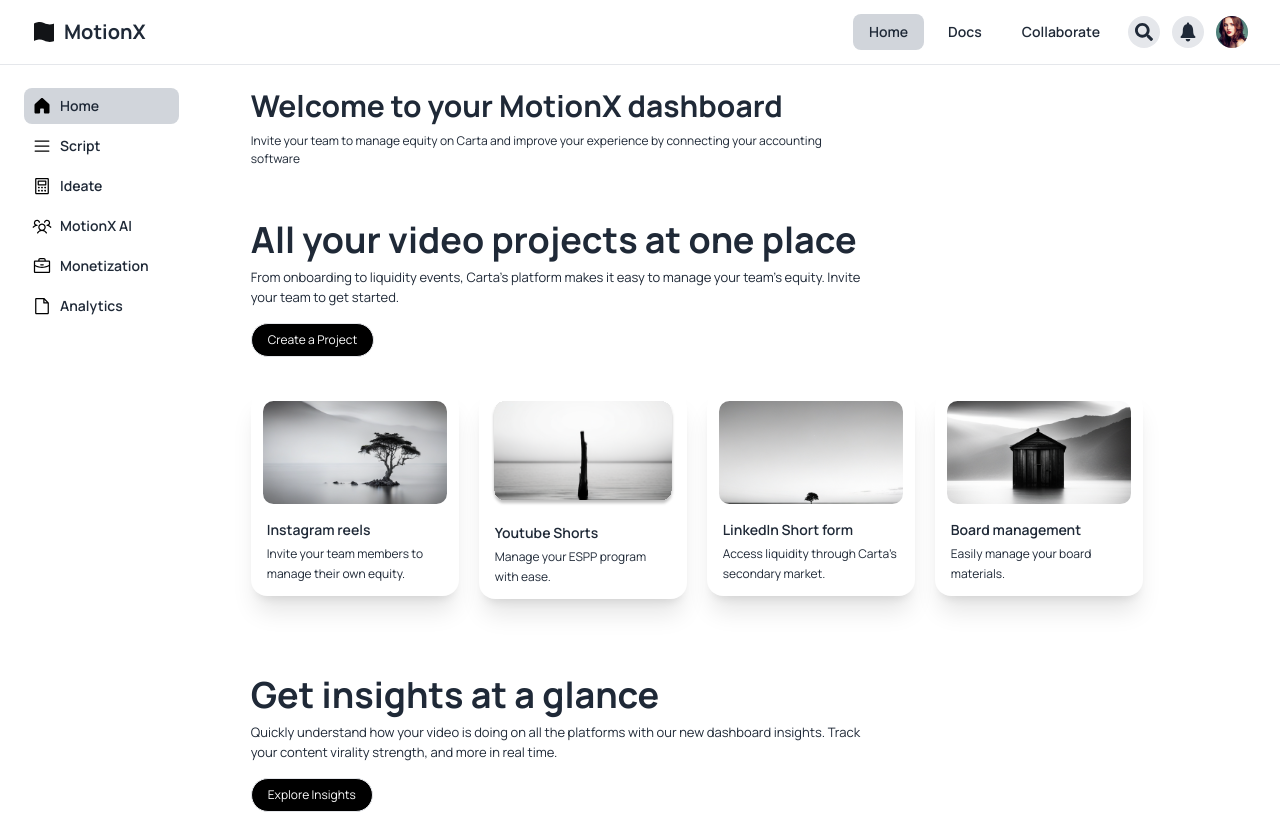
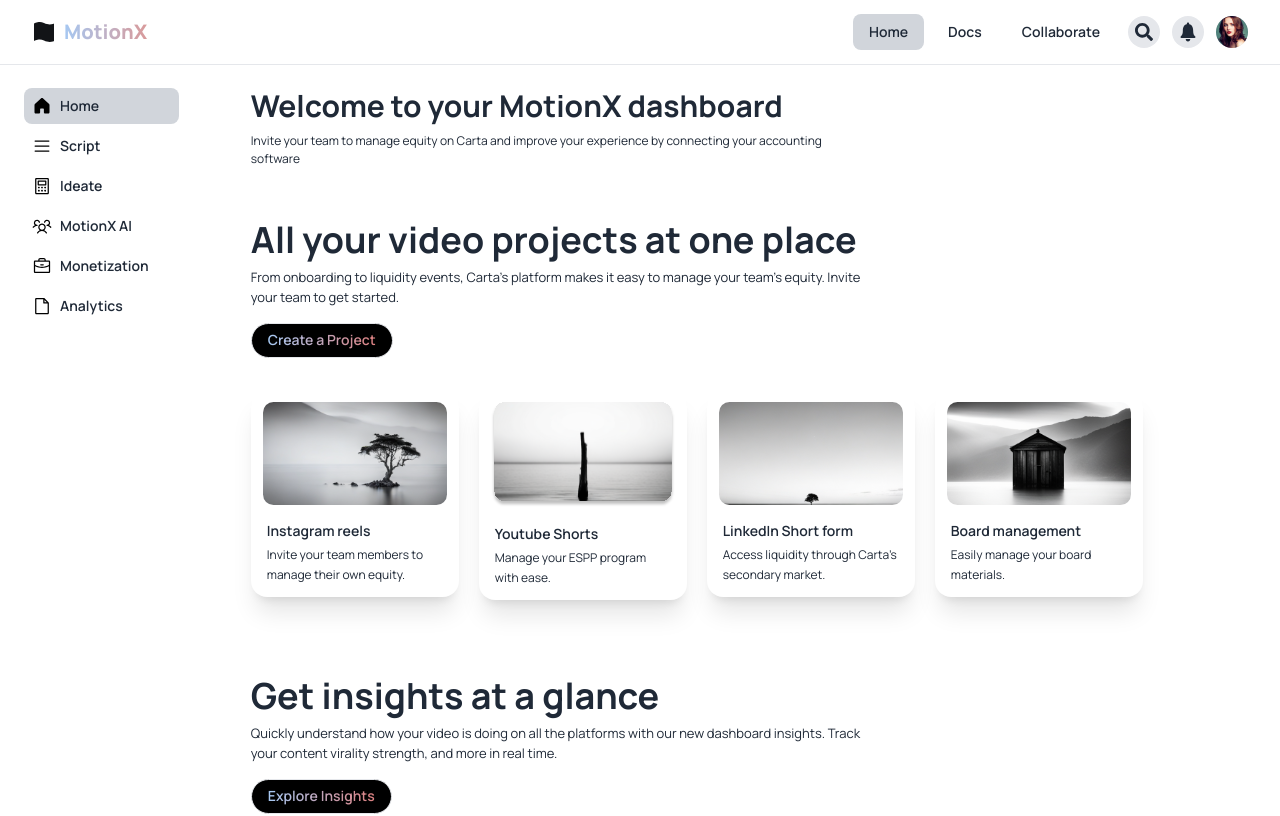
Before and after one commit to mdhabibur/mtnx_Feature_Test, a React (Vite) app in the folder frontend/: page / in a window 1280 px wide. Shown: the top 816 px of the page. Built offline with nearby package versions, Linux system fonts and the light colour scheme.

Commit message:
light theme force, gradient btn color

```diff
--- a/frontend/src/App.css
+++ b/frontend/src/App.css
@@ -1,6 +1,7 @@
 @import url('https://fonts.googleapis.com/css2?family=Manrope:wght@200..800&display=swap');
 
 /* manrope font  */
+
 
 body{
     font-family: "Manrope", sans-serif;
@@ -52,3 +53,21 @@ body{
     @apply text-black font-bold
 
 }
+
+/* .gradient-text-bp {
+	background-image: linear-gradient(
+		to right,
+		#A6C8F2,
+		#D99A9A
+	);
+	-webkit-background-clip: text;
+	-webkit-text-fill-color: transparent;
+} */
+
+.my-gradient-text-btn {
+    @apply bg-clip-text text-transparent bg-gradient-to-r from-[#A6C8F2] to-[#dc8080] font-semibold text-[14px]
+}
+
+.my-gradient-text-logo {
+    @apply bg-clip-text text-transparent bg-gradient-to-r from-[#A6C8F2] to-[#D99A9A] font-extrabold
+}
--- a/frontend/src/components/layout/ComingSoonPage.jsx
+++ b/frontend/src/components/layout/ComingSoonPage.jsx
@@ -2,9 +2,11 @@ import React from "react";
 
 const ComingSoonPage = () => {
 	return (
-		<div className="flex items-start justify-center lg:justify-normal lg:mx-20 w-full h-auto bg-white mt-6">
+		// <div className="flex items-start justify-center lg:justify-normal lg:mx-20 w-full h-auto bg-white mt-6 border-4 ">
 
-			<div className="max-w-xs md:max-w-xl lg:max-w-2xl text-center px-6 py-6 lg:px-20 mx-2 bg-white shadow-md rounded-lg">
+		<div className="flex justify-center lg:mx-20 w-full h-auto bg-white mt-6">
+
+			<div className="max-w-xs md:max-w-xl lg:max-w-2xl text-center px-6 py-6 lg:px-20 mx-2 bg-white shadow-lg rounded-lg">
 				<h2 className="my_h2 mb-4">Coming Soon!</h2>
 				<p className="text-sm text-gray-600 mb-8">
 					We are working hard to bring you something amazing. Stay tuned!
--- a/frontend/src/components/layout/MainLayout.jsx
+++ b/frontend/src/components/layout/MainLayout.jsx
@@ -20,11 +20,11 @@ const MainLayout = () => {
 			{/* <Sidebar /> */}
             <div className="flex flex-row justify-between gap-4 my-16">
 
-            <div className="flex flex-col w-[20%] sm:w-[22%] md:w-[22%] lg:w-[16%] max-h-full container px-4 sm:px-10 md:px-6 bg-white ">
+            <div className="flex flex-col w-[20%] sm:w-[22%] md:w-[22%] lg:w-[16%] max-h-full container px-4 sm:px-10 md:px-6 bg-white">
                 <ul className="space-y-1 py-6">
 
                     <li>
-                        <Link to="/" className={`flex items-center gap-2 px-2 py-2 rounded hover:bg-gray-200 text-sm rounded-lg hover:-translate-y-[2px] transition-all duration-200 ${location.pathname === '/' ? "active_menu_item": ""}`}>
+                        <Link to="/" className={`flex items-center gap-2 px-2 py-2  hover:bg-gray-200 text-sm rounded-lg hover:-translate-y-[2px] transition-all duration-200 ${location.pathname === '/' ? "active_menu_item": ""}`}>
                             <img src={home} className="w-5 h-5" alt="" />
                             <span className="font-semibold hidden sm:block">Home</span>
                         </Link>
--- a/frontend/src/components/navigation/Navbar.jsx
+++ b/frontend/src/components/navigation/Navbar.jsx
@@ -89,7 +89,7 @@ const Navbar = () => {
 						className="text-xl hidden sm:flex items-center justify-center gap-2 "
 					>
 						<img className="w-6 h-6" src={logo} alt="logo" />
-						<span className="font-bold">MotionX</span>
+						<span className="font-extrabold my-gradient-text-logo">MotionX</span>
 					</Link>
 
 
--- a/frontend/src/pages/Collaborate.jsx
+++ b/frontend/src/pages/Collaborate.jsx
@@ -3,9 +3,7 @@ import ComingSoonPage from '../components/layout/ComingSoonPage'
 
 const Collaborate = () => {
   return (
-    <div>
-        <ComingSoonPage />
-    </div>
+    <ComingSoonPage />
   )
 }
 
--- a/frontend/src/pages/Docs.jsx
+++ b/frontend/src/pages/Docs.jsx
@@ -3,9 +3,7 @@ import ComingSoonPage from '../components/layout/ComingSoonPage'
 
 const Docs = () => {
   return (
-    <div>
-        <ComingSoonPage />
-    </div>
+    <ComingSoonPage />
   )
 }
 
--- a/frontend/src/pages/Home.jsx
+++ b/frontend/src/pages/Home.jsx
@@ -111,7 +111,16 @@ const Home = () => {
 
                 <p className='text-[13px] w-2/3 mb-4'>From onboarding to liquidity events, Carta's platform makes it easy to manage your team's equity. Invite your team to get started.</p>
 
-                <button className='border bg-black text-white px-4 py-2 rounded-full text-xs'>Create a Project</button>
+
+                <button className="border bg-black px-4 py-2 rounded-full text-xs">
+                    <span className="my-gradient-text-btn">
+                        Create a Project
+                    </span>
+                </button>
+
+
+
+
                 </div>
 
 
@@ -135,7 +144,11 @@ const Home = () => {
                 <p className='text-[13px] w-2/3 mb-4'>Quickly understand  how your video is doing on all the platforms with our new dashboard insights. Track your content virality strength, and more in real time.
                 </p>
 
-                <button className='border bg-black text-white px-4 py-2 rounded-full text-xs'>Explore Insights</button>
+                <button className='border bg-black text-white px-4 py-2 rounded-full text-xs'>
+                    <span className="my-gradient-text-btn">
+                        Explore Insights
+                    </span>
+                    </button>
                 </div>
 
 
--- a/frontend/src/pages/Script.jsx
+++ b/frontend/src/pages/Script.jsx
@@ -11,9 +11,9 @@ import { FaChevronDown } from "react-icons/fa6";
 const Script = () => {
   return (
 
-    <div className='my_container py-3 my-3 flex flex-col gap-5  '>
+    <div className='my_container py-3 my-3 flex flex-col gap-5  items-center '>
 
-    <form className='max-w-md max-h-screen md:max-w-lg flex flex-col gap-2 border rounded-[12px] shadow-lg px-10 pb-3 pt-1 mx-3 md:mx-6'>
+    <form className='max-w-md max-h-screen md:max-w-lg flex flex-col gap-2 border rounded-[12px] shadow-lg px-10 pb-3 pt-1 mx-3 md:mx-6 '>
 
     <h2 className='my_h2 mb-2 mt-2'>Create a new script</h2>
 
--- a/frontend/tailwind.config.js
+++ b/frontend/tailwind.config.js
@@ -1,8 +1,13 @@
 /** @type {import('tailwindcss').Config} */
 export default {
 	content: ["./index.html", "./src/**/*.{js,ts,jsx,tsx}"],
+	darkMode: false, // Tailwind dark mode is disabled
 	theme: {
 		extend: {},
 	},
 	plugins: [require("daisyui")],
+	daisyui: {
+		themes: ["light"], // Enforce light mode only
+		darkTheme: false, // Disable dark mode detection in DaisyUI
+	  },
 };
```
